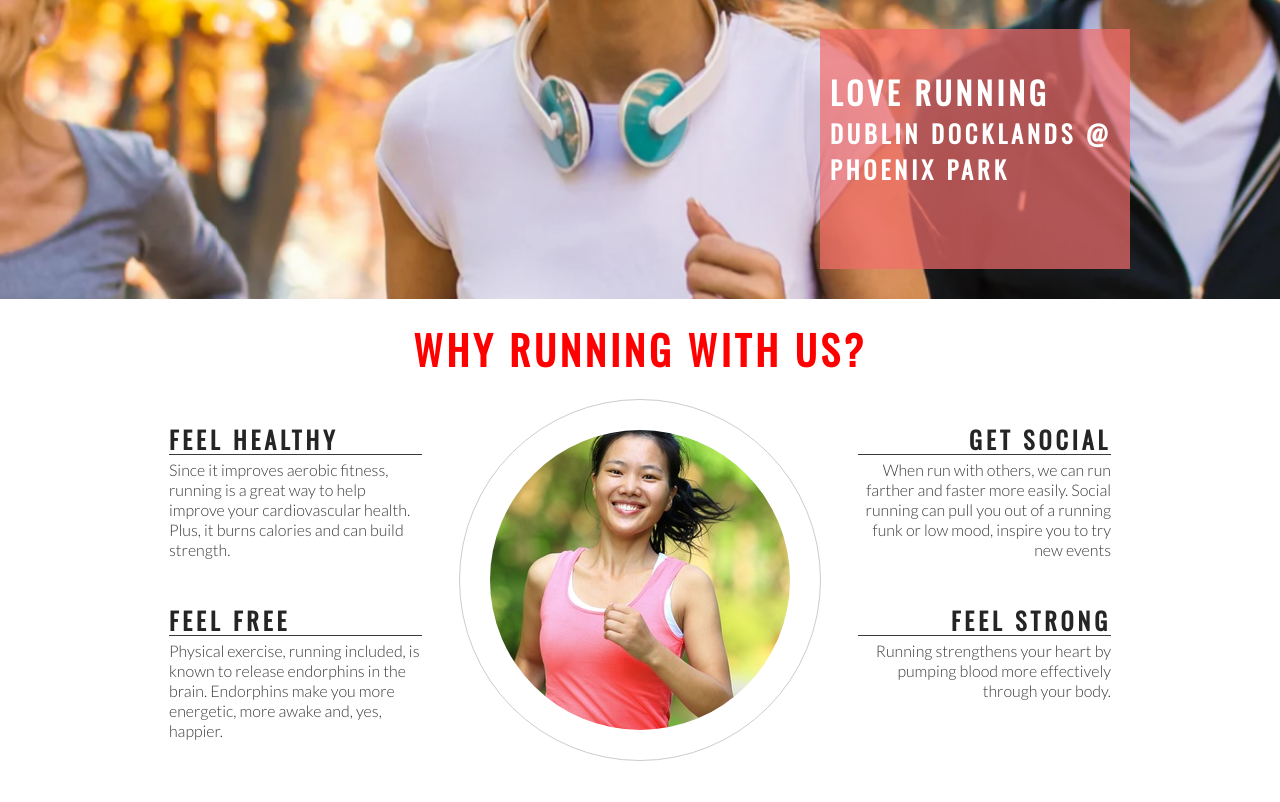
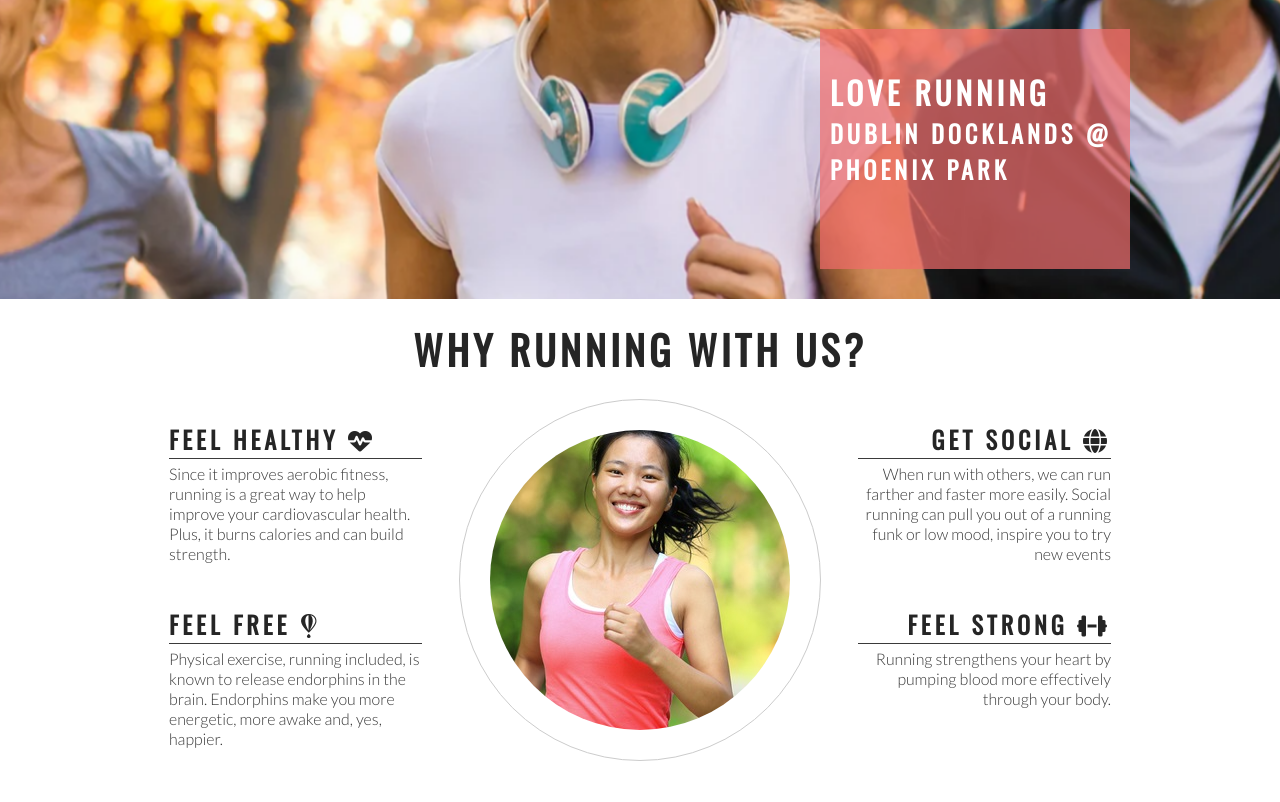
Before and after one commit to NB1355/PL1-love-running, a plain HTML site: page index.html in a window 1280 px wide. Shown: the part 376-1178 px from the top of the page. Drawn offline with nearby package versions, Linux system fonts and the light colour scheme.

Commit message:
Ethos section/icons: added

```diff
--- a/assets/css/style.css
+++ b/assets/css/style.css
@@ -167,7 +167,6 @@ hr {
 }
 
 .main-head {
-    color: red;
     text-align: center;
     margin: 20px;
     font-size: 250%;
--- a/index.html
+++ b/index.html
@@ -41,7 +41,7 @@
         <h2 class="main-head"> Why Running With Us?</h2>
         <div id="left-about">
             <div class="left-about-heading">
-                <h2>Feel Healthy</h2>
+                <h2>Feel Healthy <i class="fa-solid fa-heart-pulse"></i></h2>
                 <hr>
                 <p>
                     Since it improves aerobic fitness, running is a great way to help improve your cardiovascular
@@ -49,7 +49,7 @@
                 </p>
             </div>
             <div class="left-about-heading">
-                <h2>Feel Free</h2>
+                <h2>Feel Free <i class="fa-brands fa-fly"></i></h2>
                 <hr>
                 <p>
                     Physical exercise, running included, is known to release endorphins in the brain. Endorphins make
@@ -59,7 +59,7 @@
         </div>
         <div id="right-about">
             <div class="right-about-heading">
-                <h2>Get Social</h2>
+                <h2>Get Social <i class="fa-solid fa-globe"></i></h2>
                 <hr>
                 <p>
                     When run with others, we can run farther and faster more easily.
@@ -67,7 +67,7 @@
                 </p>
             </div>
             <div class="right-about-heading">
-                <h2>Feel Strong</h2>
+                <h2>Feel Strong <i class="fa-solid fa-dumbbell"></i></i></h2>
                 <hr>
                 <p>
                     Running strengthens your heart by pumping blood more effectively through your body.
@@ -89,5 +89,9 @@
     <footer>
         Social Links
     </footer>
+<!--font awsom script -->
+<script src="https://kit.fontawesome.com/f24292f78f.js" crossorigin="anonymous"></script>
+
+
 </body>
 </html>
```
